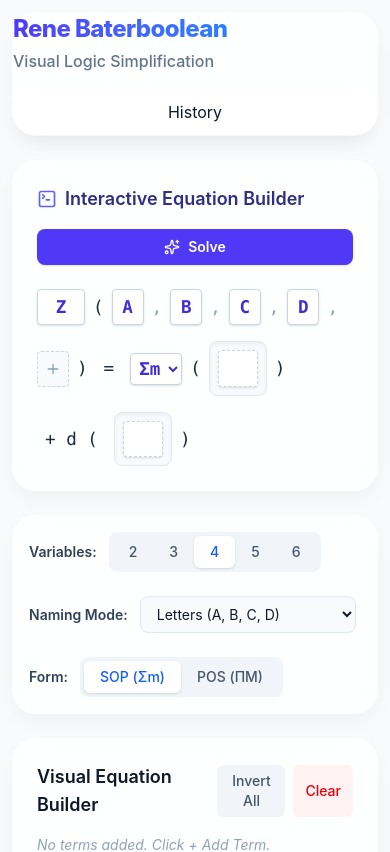
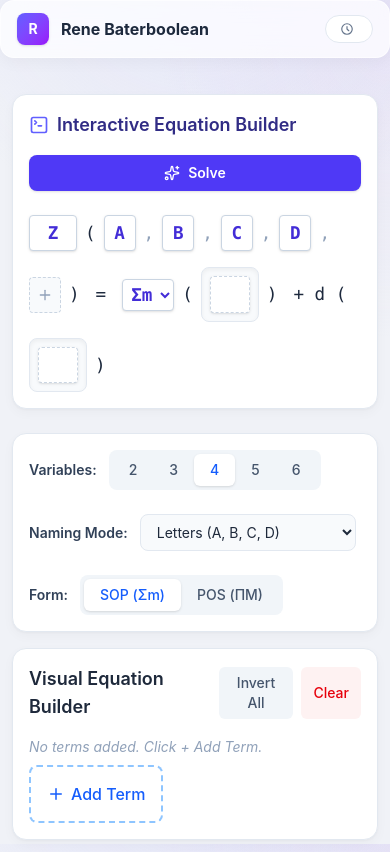
Before and after one commit to NekoIsUnavailable/boolean-tool, a React (Vite) app: page / in a window 390 px wide. Shown: the top 852 px of the page. Built offline with nearby package versions, Linux system fonts and the light colour scheme.

Commit message:
redesign: clean modern UI with CSS animations, remove laggy Framer Motion layout, proper mobile-first design system

```diff
--- a/src/App.tsx
+++ b/src/App.tsx
@@ -1,5 +1,4 @@
 import { useState, useEffect, useMemo, useRef } from 'react';
-import { motion } from 'framer-motion';
 import { ConfigBar } from './components/ConfigBar';
 import { ProblemInput } from './components/ProblemInput';
 import { TermBuilder } from './components/TermBuilder';
@@ -294,31 +293,44 @@ function App() {
   }, [numVars, canonicalMode]);
 
   return (
-    <div className="min-h-screen bg-slate-50 p-3 sm:p-6 md:p-8 font-sans text-slate-900 selection:bg-indigo-100 selection:text-indigo-900">
-      <div className="max-w-6xl mx-auto space-y-6 sm:space-y-8">
-        <header className="mb-6 sm:mb-10 flex flex-col sm:flex-row justify-between items-start sm:items-center gap-4 modern-card">
+    <div className="min-h-screen pb-12">
+      {/* ── Sticky Header ─────────────────────────── */}
+      <header className="sticky top-0 z-40 card-glass border-b border-white/40">
+        <div className="max-w-5xl mx-auto px-4 sm:px-6 h-14 sm:h-16 flex items-center justify-between">
+          <div className="flex items-center gap-3">
+            <div className="w-8 h-8 rounded-lg bg-gradient-to-br from-indigo-500 to-purple-600 flex items-center justify-center shadow-sm">
+              <span className="text-white text-sm font-bold">R</span>
+            </div>
             <div>
-            <h1 className="text-2xl sm:text-3xl font-extrabold text-transparent bg-clip-text bg-gradient-to-r from-indigo-600 to-blue-500 tracking-tight">Rene Baterboolean</h1>
-            <p className="text-slate-500 mt-1 font-medium">Visual Logic Simplification</p>
+              <h1 className="text-base sm:text-lg font-bold text-slate-800 leading-tight">Rene Baterboolean</h1>
+              <p className="text-[10px] sm:text-xs text-slate-400 font-medium -mt-0.5 hidden sm:block">Visual Logic Simplification</p>
             </div>
-          <div className="flex gap-3 w-full sm:w-auto">
+          </div>
+          <div className="flex items-center gap-2">
             {isInstallable && (
               <button
                 onClick={handleInstallClick}
-                className="flex-1 sm:flex-none flex justify-center items-center gap-2 px-5 py-2.5 bg-indigo-600 text-white font-semibold rounded-xl shadow-md shadow-indigo-200 hover:bg-indigo-700 hover:-translate-y-0.5 transition-all active:scale-95"
+                className="pill pill-active text-xs"
               >
-                Install App
+                <svg className="w-3.5 h-3.5 mr-1.5" fill="none" stroke="currentColor" viewBox="0 0 24 24"><path strokeLinecap="round" strokeLinejoin="round" strokeWidth="2" d="M4 16v1a3 3 0 003 3h10a3 3 0 003-3v-1m-4-4l-4 4m0 0l-4-4m4 4V4"></path></svg>
+                Install
               </button>
             )}
             <button
               onClick={() => setIsHistoryOpen(true)}
-              className="flex-1 sm:flex-none flex justify-center items-center gap-2 px-5 py-2.5 modern-card hover:bg-slate-50 hover:border-slate-300 hover:-translate-y-0.5 transition-all active:scale-95"
+              className="pill text-xs"
             >
-              History
+              <svg className="w-3.5 h-3.5 mr-1 sm:mr-1.5" fill="none" stroke="currentColor" viewBox="0 0 24 24"><path strokeLinecap="round" strokeLinejoin="round" strokeWidth="2" d="M12 8v4l3 3m6-3a9 9 0 11-18 0 9 9 0 0118 0z"></path></svg>
+              <span className="hidden sm:inline">History</span>
             </button>
+          </div>
         </div>
       </header>
 
+      {/* ── Main Content ──────────────────────────── */}
+      <main className="max-w-5xl mx-auto px-3 sm:px-6 pt-5 sm:pt-8 space-y-4 sm:space-y-6">
+
+        <div className="animate-section">
           <HistoryPanel
             isOpen={isHistoryOpen}
             onClose={() => setIsHistoryOpen(false)}
@@ -326,7 +338,9 @@ function App() {
             onLoad={handleLoadHistory}
             onClear={() => setHistory([])}
           />
+        </div>
 
+        <div className="animate-section">
           <ProblemInput
             currentNumVars={numVars}
             varNames={varNames}
@@ -342,7 +356,9 @@ function App() {
             isPOS={isPOS}
             setIsPOS={setIsPOS}
           />
+        </div>
 
+        <div className="animate-section">
           <ConfigBar
             numVars={numVars}
             setNumVars={handleNumVarsChange}
@@ -351,7 +367,9 @@ function App() {
             canonicalMode={canonicalMode}
             setCanonicalMode={setCanonicalMode}
           />
+        </div>
 
+        <div className="animate-section">
           <TermBuilder
             terms={builderTerms}
             numVars={numVars}
@@ -359,18 +377,19 @@ function App() {
             canonicalMode={canonicalMode}
             onChange={handleBuilderChange}
           />
+        </div>
 
-        <motion.div layout className="grid grid-cols-1 lg:grid-cols-2 gap-6">
-          <motion.div layout className="space-y-6">
+        <div className="grid grid-cols-1 lg:grid-cols-2 gap-4 sm:gap-6">
+          <div className="space-y-4 sm:space-y-6 animate-section">
             <TruthTable
               numVars={numVars}
               varNames={varNames}
               mintermVector={mintermVector}
               onChange={handleMintermChange}
             />
-          </motion.div>
+          </div>
 
-          <motion.div layout className="space-y-6">
+          <div className="space-y-4 sm:space-y-6 animate-section">
             <CanonicalEquation
               numVars={numVars}
               varNames={varNames}
@@ -397,15 +416,18 @@ function App() {
               setHoveredTermIndex={setHoveredTermIndex}
               funcName={funcName}
             />
-          </motion.div>
-        </motion.div>
+          </div>
+        </div>
 
+        <div className="animate-section">
           <TabularMethod
             numVars={numVars}
             varNames={varNames}
             mintermVector={mintermVector}
           />
+        </div>
 
+        <div className="animate-section">
           <LogicGateSchematic
             numVars={numVars}
             varNames={varNames}
@@ -413,8 +435,9 @@ function App() {
             primeImplicants={primeImplicants}
             funcName={funcName}
           />
+        </div>
 
-      </div>
+      </main>
     </div>
   );
 }
--- a/src/index.css
+++ b/src/index.css
@@ -1,68 +1,187 @@
 @import "tailwindcss";
 
 @theme {
-  --color-primary: #3b82f6;
-  --color-primary-dark: #2563eb;
+  --color-primary: #6366f1;
+  --color-primary-dark: #4f46e5;
+  --color-accent: #818cf8;
+}
+
+/* ── Base ────────────────────────────────────── */
+*,
+*::before,
+*::after {
+  -webkit-tap-highlight-color: transparent;
+}
+
+html {
+  scroll-behavior: smooth;
+  -webkit-text-size-adjust: 100%;
 }
 
 body {
-  background-color: #f3f4f6;
-  background-image: radial-gradient(at 0% 0%, hsla(253,16%,7%,1) 0, transparent 50%), radial-gradient(at 50% 0%, hsla(225,39%,30%,1) 0, transparent 50%), radial-gradient(at 100% 0%, hsla(339,49%,30%,1) 0, transparent 50%);
+  background-color: #f0f2f7;
+  background-image:
+    radial-gradient(ellipse 80% 50% at 50% -20%, hsla(240, 80%, 90%, 0.5), transparent),
+    radial-gradient(ellipse 60% 40% at 100% 0%, hsla(260, 60%, 88%, 0.4), transparent);
   background-attachment: fixed;
-  color: #0f172a;
+  color: #1e293b;
+  font-family: 'Inter', system-ui, -apple-system, sans-serif;
   -webkit-font-smoothing: antialiased;
   -moz-osx-font-smoothing: grayscale;
-  padding-bottom: env(safe-area-inset-bottom); /* iOS safe area */
   padding-top: env(safe-area-inset-top);
+  padding-bottom: env(safe-area-inset-bottom);
 }
 
-/* Override background gradient with a lighter more modern one */
-body {
-  background-color: #f8fafc;
-  background-image: radial-gradient(at 0% 0%, hsla(210, 100%, 98%, 1) 0, transparent 50%), radial-gradient(at 100% 0%, hsla(220, 100%, 96%, 1) 0, transparent 50%);
+/* ── Scrollbar ───────────────────────────────── */
+::-webkit-scrollbar { width: 5px; height: 5px; }
+::-webkit-scrollbar-track { background: transparent; }
+::-webkit-scrollbar-thumb { background-color: #c7d2e0; border-radius: 99px; }
+::-webkit-scrollbar-thumb:hover { background-color: #94a3b8; }
+
+.overflow-x-auto {
+  scrollbar-width: thin;
+  scrollbar-color: #c7d2e0 transparent;
+  -webkit-overflow-scrolling: touch;
 }
 
-/* Elegant Scrollbars for Data Containers */
-::-webkit-scrollbar {
-  width: 6px;
-  height: 6px;
+/* ── Card System ─────────────────────────────── */
+.card {
+  background: #ffffff;
+  border: 1px solid #e2e8f0;
+  border-radius: 1rem;
+  box-shadow:
+    0 1px 3px rgba(0,0,0,0.04),
+    0 4px 12px rgba(0,0,0,0.03);
+  transition: box-shadow 0.2s ease, transform 0.2s ease;
 }
 
-::-webkit-scrollbar-track {
-  background: transparent;
+.card:hover {
+  box-shadow:
+    0 2px 6px rgba(0,0,0,0.06),
+    0 8px 24px rgba(0,0,0,0.04);
 }
 
-::-webkit-scrollbar-thumb {
-  background-color: #cbd5e1;
-  border-radius: 10px;
+/* Glass card variant for header */
+.card-glass {
+  background: rgba(255, 255, 255, 0.75);
+  backdrop-filter: blur(20px) saturate(180%);
+  -webkit-backdrop-filter: blur(20px) saturate(180%);
+  border: 1px solid rgba(255, 255, 255, 0.6);
+  border-radius: 1rem;
+  box-shadow: 0 4px 16px rgba(0,0,0,0.04);
 }
 
-::-webkit-scrollbar-thumb:hover {
-  background-color: #94a3b8;
+/* ── Section fade-in animation ───────────────── */
+@keyframes fadeUp {
+  from { opacity: 0; transform: translateY(12px); }
+  to   { opacity: 1; transform: translateY(0); }
 }
 
-/* Specific styling for internal overflow boxes to feel more mobile-native */
-.overflow-x-auto {
-  scrollbar-width: thin;
-  scrollbar-color: #cbd5e1 transparent;
-  -webkit-overflow-scrolling: touch; /* Smooth scrolling on iOS */
+.animate-section {
+  animation: fadeUp 0.4s cubic-bezier(0.16, 1, 0.3, 1) both;
 }
 
-/* Soft drop shadows for cards to feel elevated and modern */
-.card-shadow {
-  box-shadow: 0 10px 25px -5px rgba(0, 0, 0, 0.05), 0 8px 10px -6px rgba(0, 0, 0, 0.01);
+.animate-section:nth-child(1) { animation-delay: 0ms; }
+.animate-section:nth-child(2) { animation-delay: 60ms; }
+.animate-section:nth-child(3) { animation-delay: 120ms; }
+.animate-section:nth-child(4) { animation-delay: 180ms; }
+.animate-section:nth-child(5) { animation-delay: 240ms; }
+.animate-section:nth-child(6) { animation-delay: 300ms; }
+.animate-section:nth-child(7) { animation-delay: 360ms; }
+.animate-section:nth-child(8) { animation-delay: 420ms; }
+
+/* ── Interactive Elements ────────────────────── */
+button, input, select, textarea {
+  transition: all 0.15s cubic-bezier(0.4, 0, 0.2, 1);
 }
 
-.modern-card {
-  background: rgba(255, 255, 255, 0.85);
-  backdrop-filter: blur(16px);
-  -webkit-backdrop-filter: blur(16px);
-  border: 1px solid rgba(255, 255, 255, 0.5);
-  border-radius: 1.5rem;
-  box-shadow: 0 10px 25px -5px rgba(0, 0, 0, 0.05), 0 8px 10px -6px rgba(0, 0, 0, 0.01);
+button:active {
+  transform: scale(0.97);
 }
 
-/* Beautiful transitions for interactive elements */
-button, input, select {
-  transition: all 0.2s cubic-bezier(0.4, 0, 0.2, 1);
+/* Pill selector buttons */
+.pill {
+  display: inline-flex;
+  align-items: center;
+  justify-content: center;
+  padding: 0.375rem 0.875rem;
+  font-size: 0.8125rem;
+  font-weight: 600;
+  border-radius: 9999px;
+  border: 1.5px solid #e2e8f0;
+  background: #ffffff;
+  color: #64748b;
+  cursor: pointer;
+  user-select: none;
+  transition: all 0.15s ease;
 }
+
+.pill:hover {
+  border-color: #c7d2fe;
+  color: #4f46e5;
+  background: #eef2ff;
+}
+
+.pill-active {
+  border-color: #6366f1;
+  background: #6366f1;
+  color: #ffffff;
+  box-shadow: 0 2px 8px rgba(99, 102, 241, 0.3);
+}
+
+.pill-active:hover {
+  background: #4f46e5;
+  border-color: #4f46e5;
+  color: #ffffff;
+}
+
+/* ── Section Titles ──────────────────────────── */
+.section-title {
+  font-size: 0.75rem;
+  font-weight: 700;
+  text-transform: uppercase;
+  letter-spacing: 0.06em;
+  color: #94a3b8;
+  margin-bottom: 0.75rem;
+}
+
+/* ── Input Fields ────────────────────────────── */
+.input-field {
+  width: 100%;
+  padding: 0.625rem 0.875rem;
+  font-size: 0.875rem;
+  background: #f8fafc;
+  border: 1.5px solid #e2e8f0;
+  border-radius: 0.75rem;
+  color: #1e293b;
+  outline: none;
+  transition: all 0.15s ease;
+}
+
+.input-field:focus {
+  border-color: #818cf8;
+  box-shadow: 0 0 0 3px rgba(129, 140, 248, 0.15);
+  background: #ffffff;
+}
+
+/* ── Legacy class compat ─────────────────────── */
+.modern-card {
+  background: #ffffff;
+  border: 1px solid #e2e8f0;
+  border-radius: 1rem;
+  box-shadow:
+    0 1px 3px rgba(0,0,0,0.04),
+    0 4px 12px rgba(0,0,0,0.03);
+  padding: 1.5rem;
+}
+
+/* ── Mobile Optimisations ────────────────────── */
+@media (max-width: 640px) {
+  .card, .modern-card, .card-glass {
+    border-radius: 0.875rem;
+  }
+
+  .modern-card {
+    padding: 1rem;
+  }
+}
```
Lines whose indentation alone changed are shown as unchanged.
